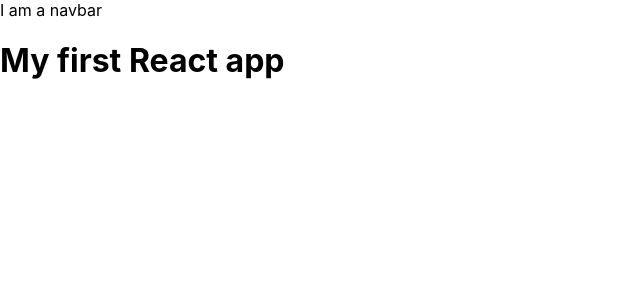
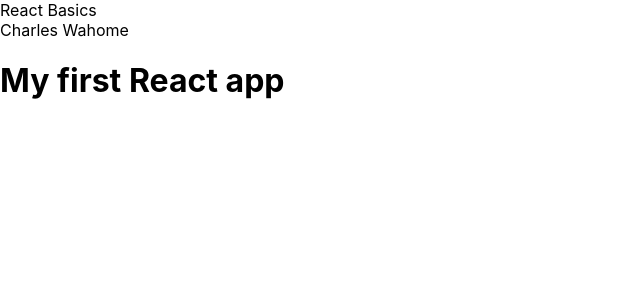
Before and after one commit to thewahome/react-basics, a React (Create React App) app: page / in a window 1280 px wide. Shown: the top 300 px of the page, without its empty margins (0-640 px from the left). Built offline with nearby package versions, Linux system fonts and the light colour scheme.

Commit message:
using props with code destructuring

```diff
--- a/src/App.js
+++ b/src/App.js
@@ -4,7 +4,7 @@ class App extends Component {
   render() {
     return (
       <div className="App">
-        <Navbar />
+        <Navbar title="React Basics" user="Charles Wahome" />
         <h1>My first React app</h1>
       </div>
     );
--- a/src/Navbar/Navbar.js
+++ b/src/Navbar/Navbar.js
@@ -2,9 +2,12 @@ import React, { Component } from 'react'
 
 class Navbar extends Component {
     render() {
+        const { title, user } = this.props
         return (
             <div className="navbar">
-                <div>I am a navbar</div>
+                <div>{title}
+                    <div>{user}</div>
+                </div>
             </div>
         )
     }
```
